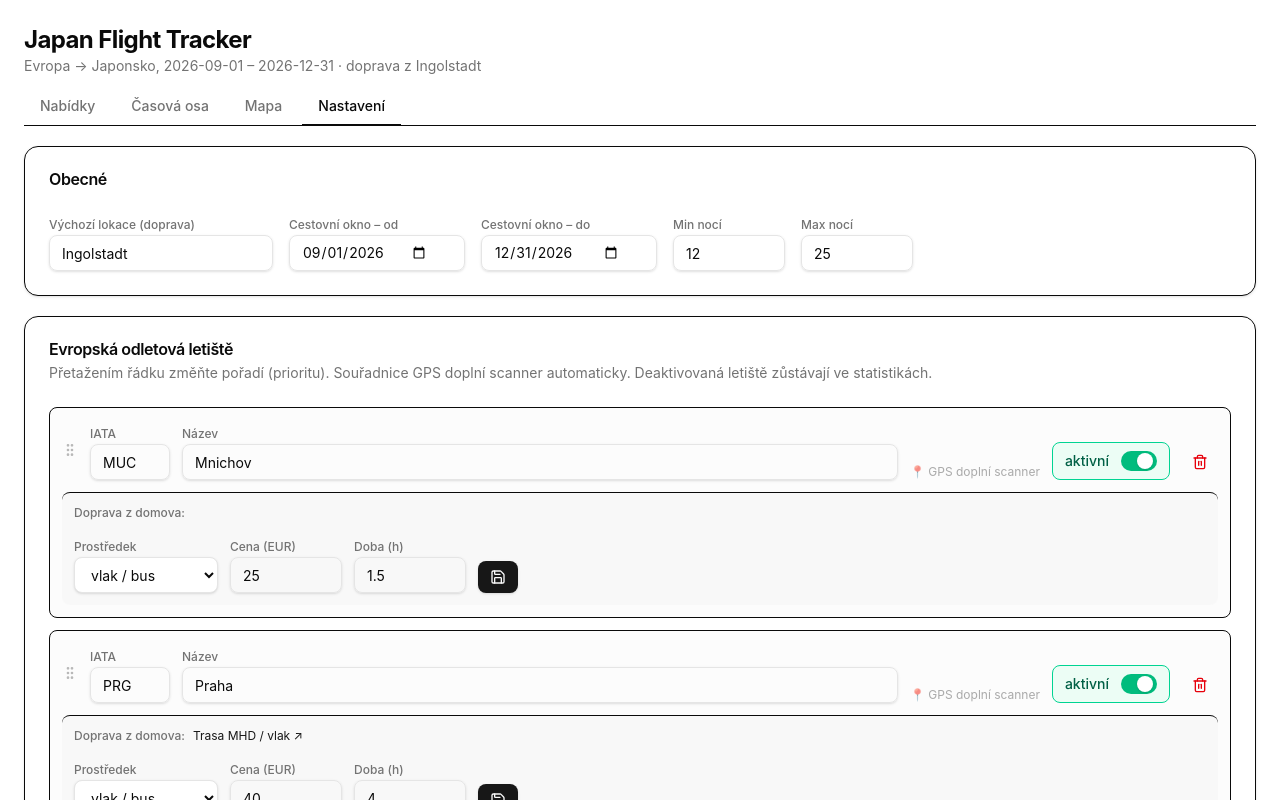
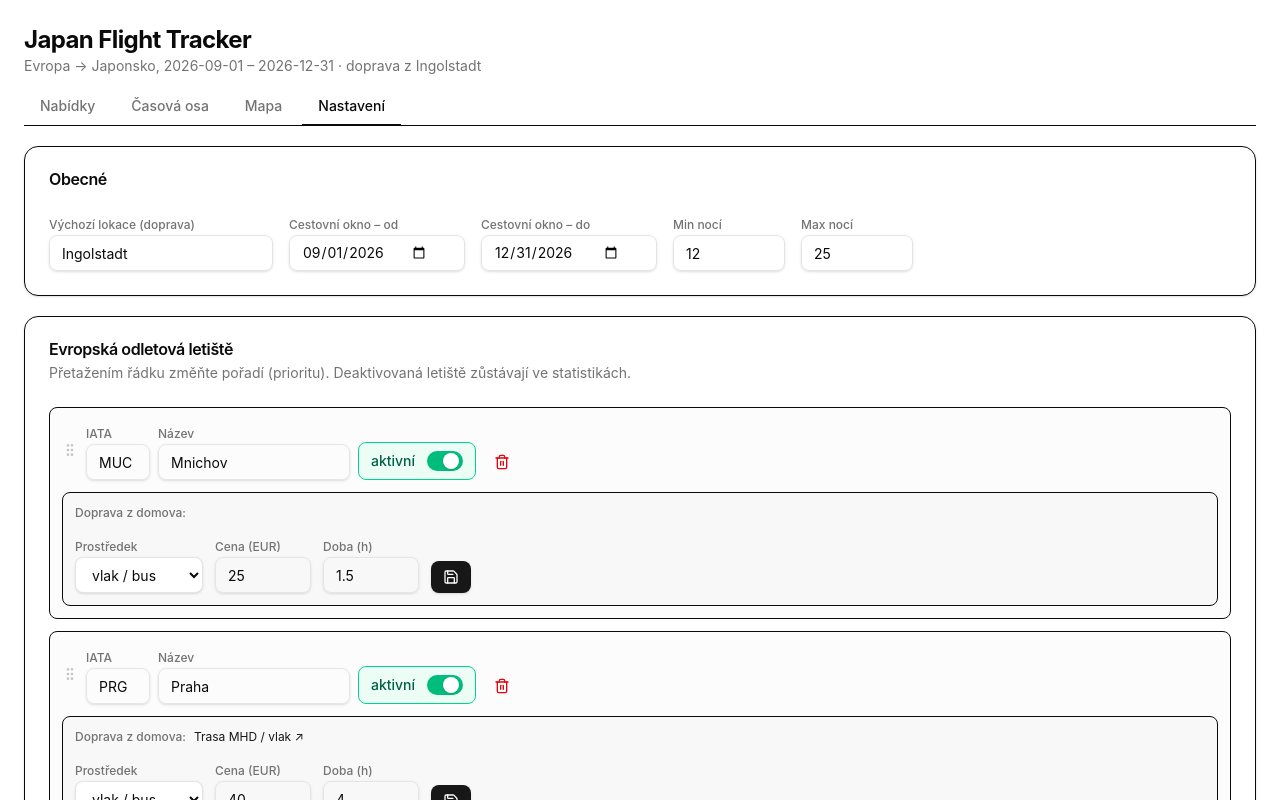
Before and after one commit to MedniLedved/flight-watcher, a React (Vite) app in the folder web/: page / in a window 1280 px wide. Both pictures are taken after a click on the button "Nastavení". Shown: the top 800 px of the page. Built offline with nearby package versions, Linux system fonts and the light colour scheme; the HTML template or start-up script is replaced by a standard one.

Commit message:
fix: settings airport UX — compact layout, full border, between-item DnD, no GPS note

```diff
--- a/web/src/components/SettingsPage.tsx
+++ b/web/src/components/SettingsPage.tsx
@@ -166,8 +166,6 @@ function AirportRow({
   onRemove,
   onSave,
   isBusy,
-  dragHandleProps,
-  isDragTarget,
 }: {
   airport: AgentAirport;
   withTransport: boolean;
@@ -176,8 +174,6 @@ function AirportRow({
   onRemove: () => void;
   onSave: () => void;
   isBusy: boolean;
-  dragHandleProps: React.HTMLAttributes<HTMLSpanElement>;
-  isDragTarget: boolean;
 }) {
   const t = airport.transport ?? { costEur: 0, durationMin: 0, mode: "vlak/bus" };
   const setTransport = (patch: Partial<typeof t>) =>
@@ -189,22 +185,13 @@ function AirportRow({
     : [];
 
   return (
-    <div
-      className={cn(
-        "rounded-md border bg-muted/30 p-3 transition-all",
-        isDragTarget && "ring-2 ring-primary/50 bg-primary/5",
-      )}
-    >
-      <div className="flex flex-wrap items-end gap-3">
-        {/* Drag handle */}
-        <span
-          {...dragHandleProps}
-          className="flex cursor-grab items-center self-center text-muted-foreground/50 hover:text-muted-foreground active:cursor-grabbing"
-          title="Přetáhnout pro změnu pořadí"
-        >
+    <div className="rounded-md border bg-muted/30 p-3">
+      <div className="flex flex-wrap items-end gap-2">
+        {/* Drag handle — visual only, whole card is draggable */}
+        <span className="flex cursor-grab items-center self-center text-muted-foreground/40 hover:text-muted-foreground active:cursor-grabbing">
           <GripVertical className="h-4 w-4" />
         </span>
-        <Field label="IATA" className="w-20">
+        <Field label="IATA" className="w-16">
           <Input
             value={airport.code}
             maxLength={3}
@@ -212,12 +199,9 @@ function AirportRow({
             onChange={(e) => onChange({ code: e.target.value.toUpperCase() })}
           />
         </Field>
-        <Field label="Název" className="min-w-40 flex-1">
+        <Field label="Název" className="w-48">
           <Input value={airport.name} onChange={(e) => onChange({ name: e.target.value })} />
         </Field>
-        <div className="flex items-end gap-1 self-end text-xs text-muted-foreground/60">
-          <span>📍 GPS doplní scanner</span>
-        </div>
         <Toggle
           checked={airport.enabled}
           onChange={(v) => onChange({ enabled: v })}
@@ -228,14 +212,14 @@ function AirportRow({
           size="icon"
           onClick={onRemove}
           title="Odebrat letiště"
-          className="text-destructive hover:bg-destructive/10"
+          className="self-end text-destructive hover:bg-destructive/10"
         >
           <Trash2 />
         </Button>
       </div>
 
       {withTransport && (
-        <div className="mt-3 rounded-md bg-muted/50 p-3 border-t">
+        <div className="mt-3 rounded-md border bg-muted/50 p-3">
           <div className="flex flex-wrap items-center gap-2 mb-3">
             <span className="text-xs font-medium text-muted-foreground">
               Doprava z domova:
@@ -256,7 +240,7 @@ function AirportRow({
             )}
           </div>
           <div className="flex flex-wrap items-end gap-3">
-            <Field label="Prostředek" className="w-36">
+            <Field label="Prostředek" className="w-32">
               <select
                 value={mode}
                 onChange={(e) => setTransport({ mode: e.target.value })}
@@ -267,14 +251,14 @@ function AirportRow({
                 <option value="let">let</option>
               </select>
             </Field>
-            <Field label={mode === "let" ? "Cena letu (EUR)" : "Cena (EUR)"} className="w-28">
+            <Field label={mode === "let" ? "Cena letu (EUR)" : "Cena (EUR)"} className="w-24">
               <NumberInput
                 value={t.costEur}
                 min={0}
                 onChange={(n) => setTransport({ costEur: n })}
               />
             </Field>
-            <Field label={mode === "let" ? "Čas letu (h)" : "Doba (h)"} className="w-28">
+            <Field label={mode === "let" ? "Čas letu (h)" : "Doba (h)"} className="w-24">
               <NumberInput
                 value={t.durationMin / 60}
                 min={0}
@@ -284,14 +268,14 @@ function AirportRow({
             </Field>
             {mode === "let" && (
               <>
-                <Field label="Transfer na letiště (EUR)" className="w-36">
+                <Field label="Transfer (EUR)" className="w-28">
                   <NumberInput
                     value={t.airportTransferCostEur ?? 25}
                     min={0}
                     onChange={(n) => setTransport({ airportTransferCostEur: n })}
                   />
                 </Field>
-                <Field label="Transfer čas (h)" className="w-28">
+                <Field label="Transfer (h)" className="w-24">
                   <NumberInput
                     value={t.airportTransferTimeH ?? 2.5}
                     min={0}
@@ -320,12 +304,12 @@ export function SettingsPage({ agentConfig, loading, error }: Props) {
   const [status, setStatus] = useState<Status>({ kind: "idle" });
   const fileInputRef = useRef<HTMLInputElement>(null);
 
-  // D&D state
+  // D&D state — dropInsert is the index to insert before (0..n)
   const [dragState, setDragState] = useState<{
     group: "europeAirports" | "japanAirports";
     fromIdx: number;
   } | null>(null);
-  const [dropIdx, setDropIdx] = useState<{
+  const [dropInsert, setDropInsert] = useState<{
     group: "europeAirports" | "japanAirports";
     idx: number;
   } | null>(null);
@@ -394,15 +378,15 @@ export function SettingsPage({ agentConfig, loading, error }: Props) {
     });
   };
 
-  const handleDrop = (
-    group: "europeAirports" | "japanAirports",
-    toIdx: number,
-  ) => {
-    if (dragState && dragState.group === group) {
+  const handleDrop = (group: "europeAirports" | "japanAirports") => {
+    if (dragState && dragState.group === group && dropInsert?.group === group) {
+      let toIdx = dropInsert.idx;
+      // After removing fromIdx the slice shifts down by 1 if toIdx is after it
+      if (toIdx > dragState.fromIdx) toIdx--;
       reorderAirports(group, dragState.fromIdx, toIdx);
     }
     setDragState(null);
-    setDropIdx(null);
+    setDropInsert(null);
   };
 
   // -- akce -------------------------------------------------------------------
@@ -506,18 +490,30 @@ export function SettingsPage({ agentConfig, loading, error }: Props) {
 
   const busy = status.kind === "busy";
 
+  const DropLine = ({ group, idx }: { group: "europeAirports" | "japanAirports"; idx: number }) =>
+    dragState?.group === group && dropInsert?.group === group && dropInsert.idx === idx ? (
+      <div className="h-0.5 rounded-full bg-primary mx-1 my-0.5" />
+    ) : null;
+
   const renderAirportList = (group: "europeAirports" | "japanAirports") => {
     const withTransport = group === "europeAirports";
     return (
       <>
+        <DropLine group={group} idx={0} />
         {config[group].map((a, i) => (
           <div
             key={i}
             draggable
-            onDragStart={() => setDragState({ group, fromIdx: i })}
-            onDragEnd={() => { setDragState(null); setDropIdx(null); }}
-            onDragOver={(e) => { e.preventDefault(); setDropIdx({ group, idx: i }); }}
-            onDrop={() => handleDrop(group, i)}
+            onDragStart={(e) => { e.stopPropagation(); setDragState({ group, fromIdx: i }); }}
+            onDragEnd={() => { setDragState(null); setDropInsert(null); }}
+            onDragOver={(e) => {
+              e.preventDefault();
+              const rect = e.currentTarget.getBoundingClientRect();
+              const insertIdx = e.clientY < rect.top + rect.height / 2 ? i : i + 1;
+              setDropInsert({ group, idx: insertIdx });
+            }}
+            onDrop={(e) => { e.preventDefault(); handleDrop(group); }}
+            className={cn(dragState?.group === group && dragState.fromIdx === i && "opacity-40")}
           >
             <AirportRow
               airport={a}
@@ -527,9 +523,8 @@ export function SettingsPage({ agentConfig, loading, error }: Props) {
               onRemove={() => removeAirport(group, i)}
               onSave={handleSaveAirport}
               isBusy={busy}
-              isDragTarget={dropIdx?.group === group && dropIdx.idx === i && dragState?.group === group && dragState.fromIdx !== i}
-              dragHandleProps={{}}
             />
+            <DropLine group={group} idx={i + 1} />
           </div>
         ))}
         <Button variant="outline" onClick={() => addAirport(group)}>
@@ -589,8 +584,7 @@ export function SettingsPage({ agentConfig, loading, error }: Props) {
         <CardHeader>
           <CardTitle>Evropská odletová letiště</CardTitle>
           <CardDescription>
-            Přetažením řádku změňte pořadí (prioritu). Souřadnice GPS doplní scanner automaticky.
-            Deaktivovaná letiště zůstávají ve statistikách.
+            Přetažením řádku změňte pořadí (prioritu). Deaktivovaná letiště zůstávají ve statistikách.
           </CardDescription>
         </CardHeader>
         <CardContent className="space-y-3">
@@ -603,7 +597,7 @@ export function SettingsPage({ agentConfig, loading, error }: Props) {
         <CardHeader>
           <CardTitle>Japonská cílová letiště</CardTitle>
           <CardDescription>
-            Přetažením řádku změňte pořadí (prioritu). Souřadnice GPS doplní scanner automaticky.
+            Přetažením řádku změňte pořadí (prioritu).
           </CardDescription>
         </CardHeader>
         <CardContent className="space-y-3">
```
